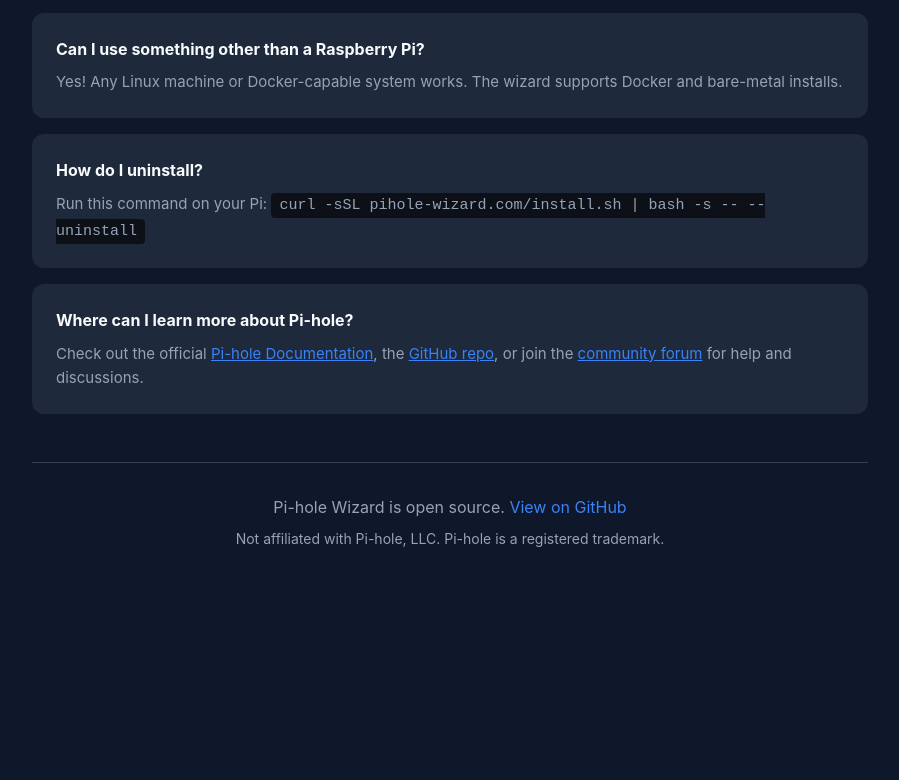
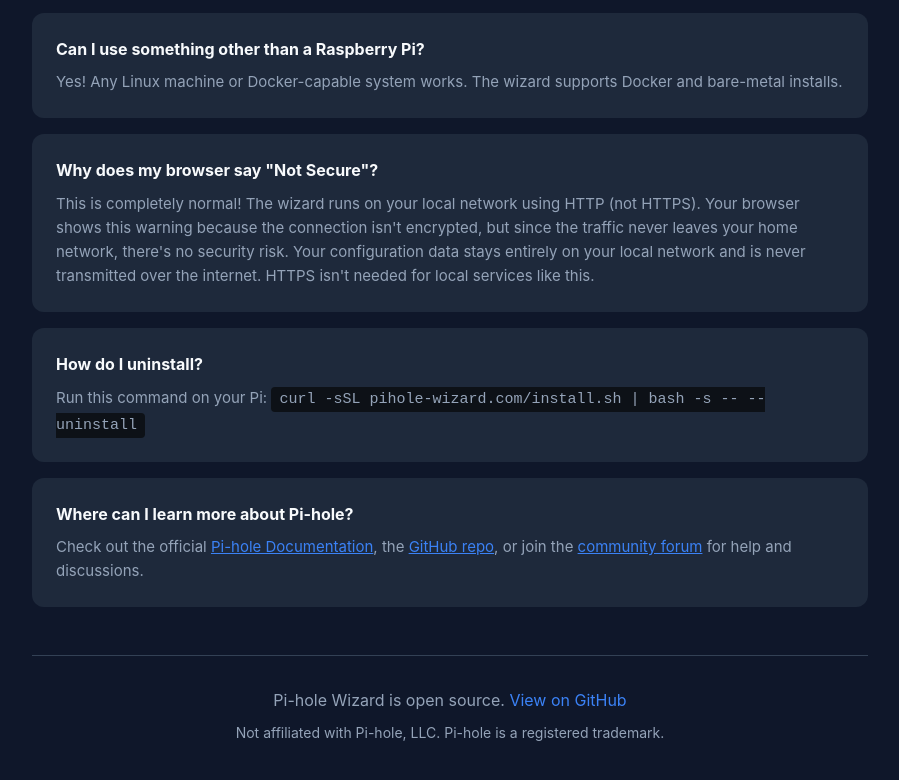
Before and after one commit to AnishJ9/pihole-wizard-web, a plain HTML site: page landing/index.html in a window 1280 px wide. Shown: the part 3884-4664 px from the top of the page, without its empty margins (190-1089 px from the left). Before the commit the page ends 4499 px from the top, so only its background shows below. Drawn offline with Linux system fonts and the light colour scheme.

Commit message:
Add note explaining 'Not Secure' browser warning is normal

```diff
--- a/landing/index.html
+++ b/landing/index.html
@@ -814,6 +814,11 @@
             </div>
 
             <div class="faq-item">
+                <h3>Why does my browser say "Not Secure"?</h3>
+                <p>This is completely normal! The wizard runs on your local network using HTTP (not HTTPS). Your browser shows this warning because the connection isn't encrypted, but since the traffic never leaves your home network, there's no security risk. Your configuration data stays entirely on your local network and is never transmitted over the internet. HTTPS isn't needed for local services like this.</p>
+            </div>
+
+            <div class="faq-item">
                 <h3>How do I uninstall?</h3>
                 <p>Run this command on your Pi: <code style="background: #0d1117; padding: 0.25rem 0.5rem; border-radius: 4px;">curl -sSL pihole-wizard.com/install.sh | bash -s -- --uninstall</code></p>
             </div>
```
Also changed, not shown: 2 other files.
